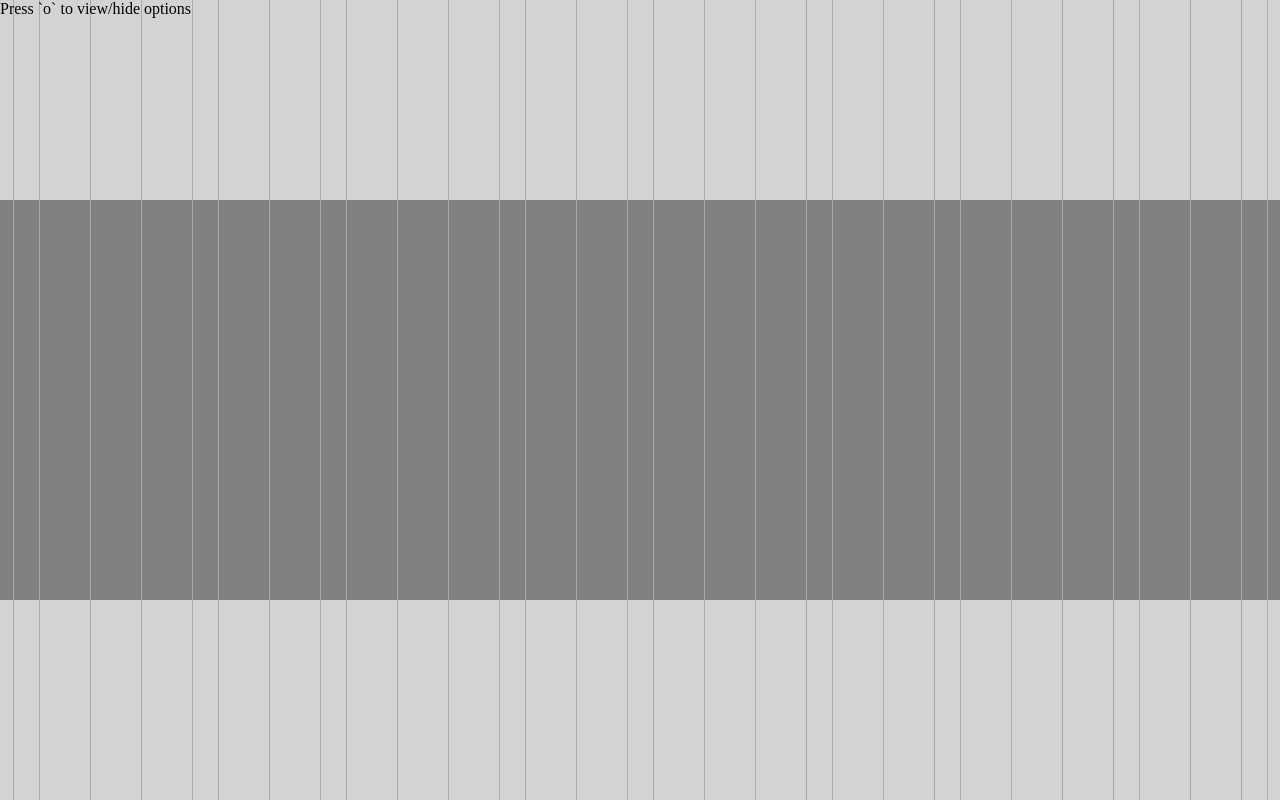
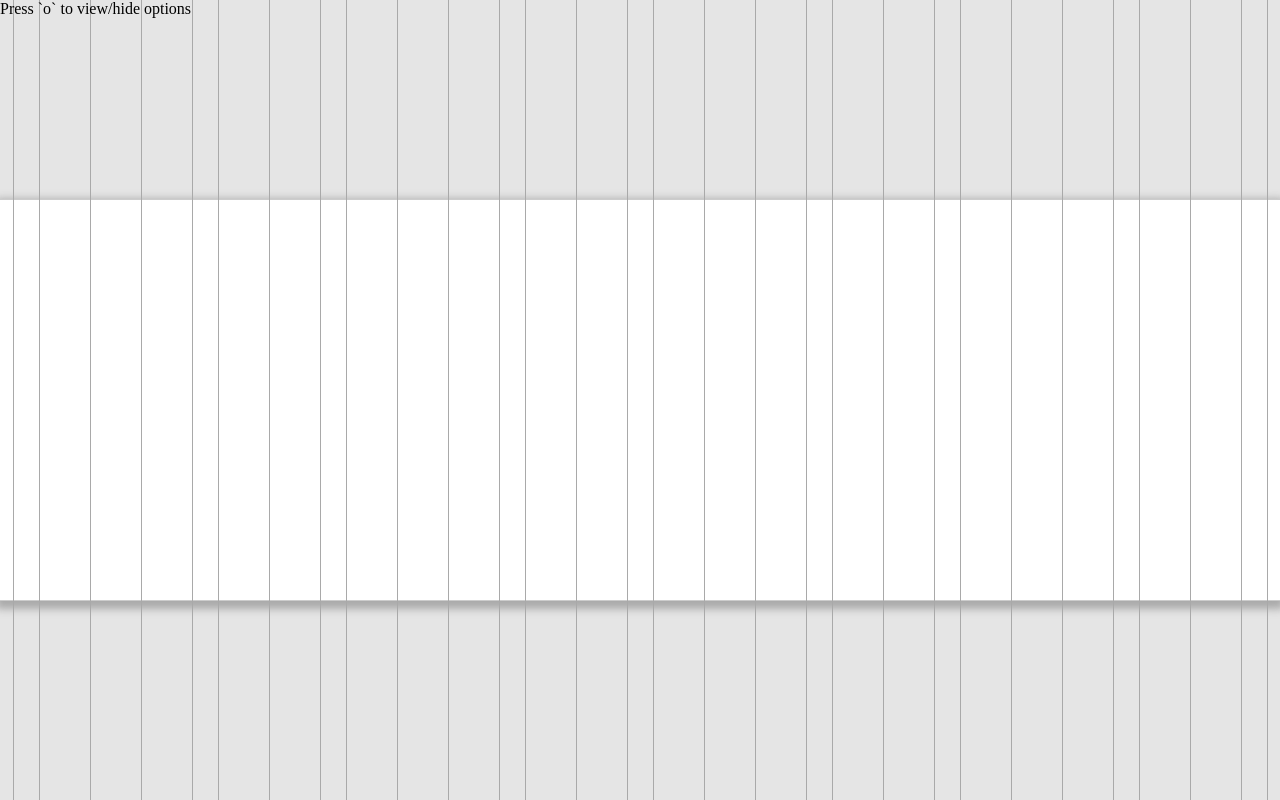
Before and after one commit to JustusFT/react-theremin, a React (Create React App) app: page / in a window 1280 px wide. Built offline with nearby package versions, Linux system fonts and the light colour scheme.

Commit message:
Modify playfield and volumefield colors

```diff
--- a/src/components/PlayField/PlayField.css
+++ b/src/components/PlayField/PlayField.css
@@ -1,6 +1,6 @@
 .PlayField {
   height: 100vh;
-  background-color: lightgray;
+  background-color: #e5e5e5;
   display: flex;
   align-items: center;
 }
--- a/src/components/VolumeField/VolumeField.css
+++ b/src/components/VolumeField/VolumeField.css
@@ -1,4 +1,7 @@
 .VolumeField {
-  background-color: gray;
+  background-color: #fff;
   width: 100%;
+  box-shadow: 0px 4px 8px 4px #aaa;
+  border-top: 1px solid #ccc;
+  border-bottom: 1px solid #ccc;
 }
```
